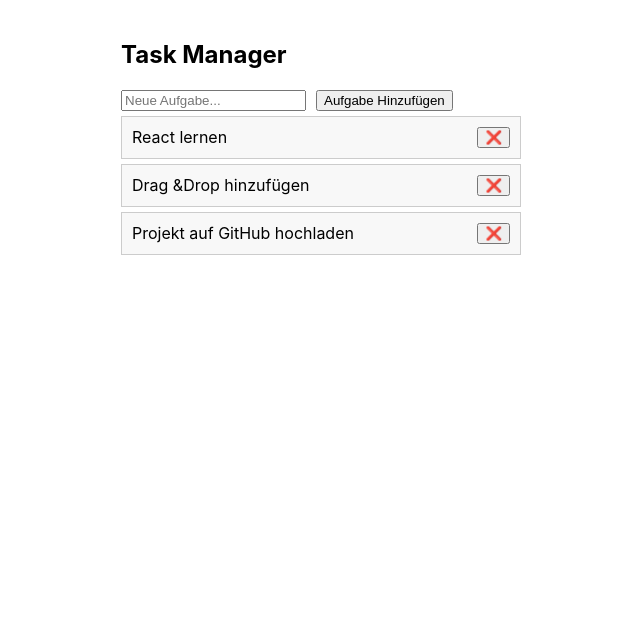
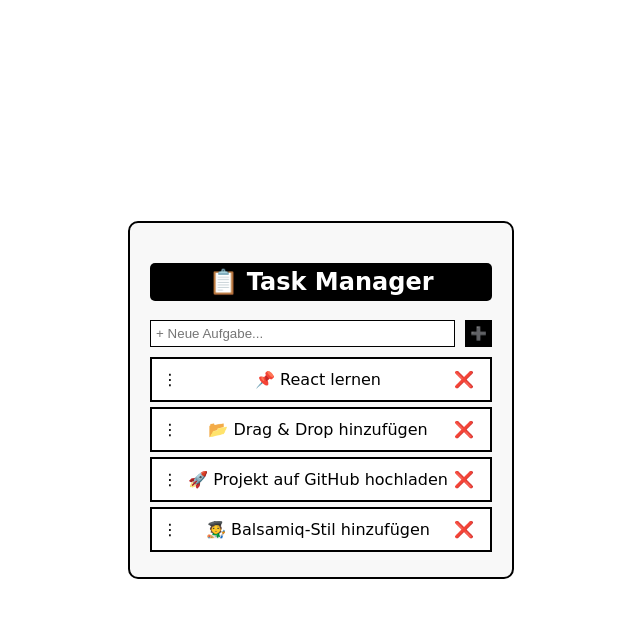
Before and after one commit to RenzoHappiness/TaskManager, a React (Create React App) app: page / in a window 1280 px wide. Shown: the top 618 px of the page, without its empty margins (319-959 px from the left). Built offline with nearby package versions, Linux system fonts and the light colour scheme.

Commit message:
Implement Balsamiq-style

```diff
--- a/package.json
+++ b/package.json
@@ -3,6 +3,7 @@
   "version": "0.1.0",
   "private": true,
   "dependencies": {
+    "@mui/icons-material": "^6.4.2",
     "cra-template": "1.2.0",
     "react": "^19.0.0",
     "react-dnd": "^16.0.1",
--- a/src/TaskManager.js
+++ b/src/TaskManager.js
@@ -6,9 +6,10 @@ const ITEM_TYPE = "TASK";
 
 const TaskManager = () => {
   const [tasks, setTasks] = useState([
-    { id: 1, text: "React lernen" },
-    { id: 2, text: "Drag &Drop hinzufügen" },
-    { id: 3, text: "Projekt auf GitHub hochladen" },
+    { id: 1, text: "📌 React lernen" },
+    { id: 2, text: "📂 Drag & Drop hinzufügen" },
+    { id: 3, text: "🚀 Projekt auf GitHub hochladen" },
+    { id: 4, text: "🧑‍🎨 Balsamiq-Stil hinzufügen" },
     ]);
   const [newTask, setNewTask] = useState("");
 
@@ -21,7 +22,7 @@ const TaskManager = () => {
 
   const addTask = () => {
     if (newTask.trim() !== "") {
-      setTasks([...tasks, { id: Date.now(), text: newTask }]);
+      setTasks([...tasks, { id: Date.now(), text: `📌 ${newTask}` }]);
       setNewTask("");
     }
   };
@@ -32,19 +33,23 @@ const TaskManager = () => {
 
   return (
     <DndProvider backend={HTML5Backend}>
-      <div style={{ maxWidth: "400px", margin: "auto", padding: "20px" }}>
-        <h2>Task Manager</h2>
+      <div style={{ display: "flex", justifyContent: "center", alignItems: "center", height: "100vh" }}>
+        <div style={{ maxWidth: "400px", padding: "20px", fontFamily: "Comic Sans MS, sans-serif", border: "2px solid black", borderRadius: "10px", backgroundColor: "#f8f8f8" }}>
+          <h2 style={{ textAlign: "center", backgroundColor: "black", color: "white", padding: "5px", borderRadius: "5px" }}>📋 Task Manager</h2>
+          <div style={{ display: "flex", gap: "10px", marginBottom: "10px" }}>
             <input
               type="text"
               value={newTask}
               onChange={(e) => setNewTask(e.target.value)}
-          placeholder="Neue Aufgabe..."
-          style={{ marginRight: "10px" }}
+              placeholder="+ Neue Aufgabe..."
+              style={{ flex: 1, padding: "5px", border: "1px solid black" }}
             />
-        <button onClick={addTask}>Aufgabe Hinzufügen</button>
+            <button onClick={addTask} style={{ padding: "5px", backgroundColor: "black", color: "white", border: "none", cursor: "pointer" }}>➕</button>
+          </div>
           {tasks.map((task, index) => (
             <TaskItem key={task.id} index={index} task={task} moveTask={moveTask} removeTask={removeTask} />
           ))}
+        </div>
       </div>
     </DndProvider>
   );
@@ -75,16 +80,21 @@ const TaskItem = ({ task, index, moveTask, removeTask }) => {
       style={{
         padding: "10px",
         marginBottom: "5px",
-        marginTop: "5px",
-        backgroundColor: isDragging ? "#ddd" : "#f8f8f8",
-        border: "1px solid #ccc",
+        backgroundColor: isDragging ? "#ffc107" : "white",
+        border: isDragging ? "2px dashed black" : "2px solid black",
         cursor: "grab",
         display: "flex",
         justifyContent: "space-between",
+        alignItems: "center",
+        fontFamily: "Comic Sans MS, sans-serif",
+        opacity: isDragging ? 0.6 : 1,
+        transform: isDragging ? "scale(1.05)" : "none",
+        transition: "all 0.2s ease",
       }}
     >
+      <span style={{ cursor: "grab", marginRight: "10px" }}>⋮</span>
       {task.text}
-      <button onClick={() => removeTask(task.id)} style={{ marginLeft: "10px" }}>❌</button>
+      <button onClick={() => removeTask(task.id)} style={{ background: "none", border: "none", fontSize: "16px", cursor: "pointer" }}>❌</button>
     </div>
   );
 };
```
Also changed, not shown: 1 other file (tests, documents, lock files or other folders). Lines whose indentation alone changed are shown as unchanged.
